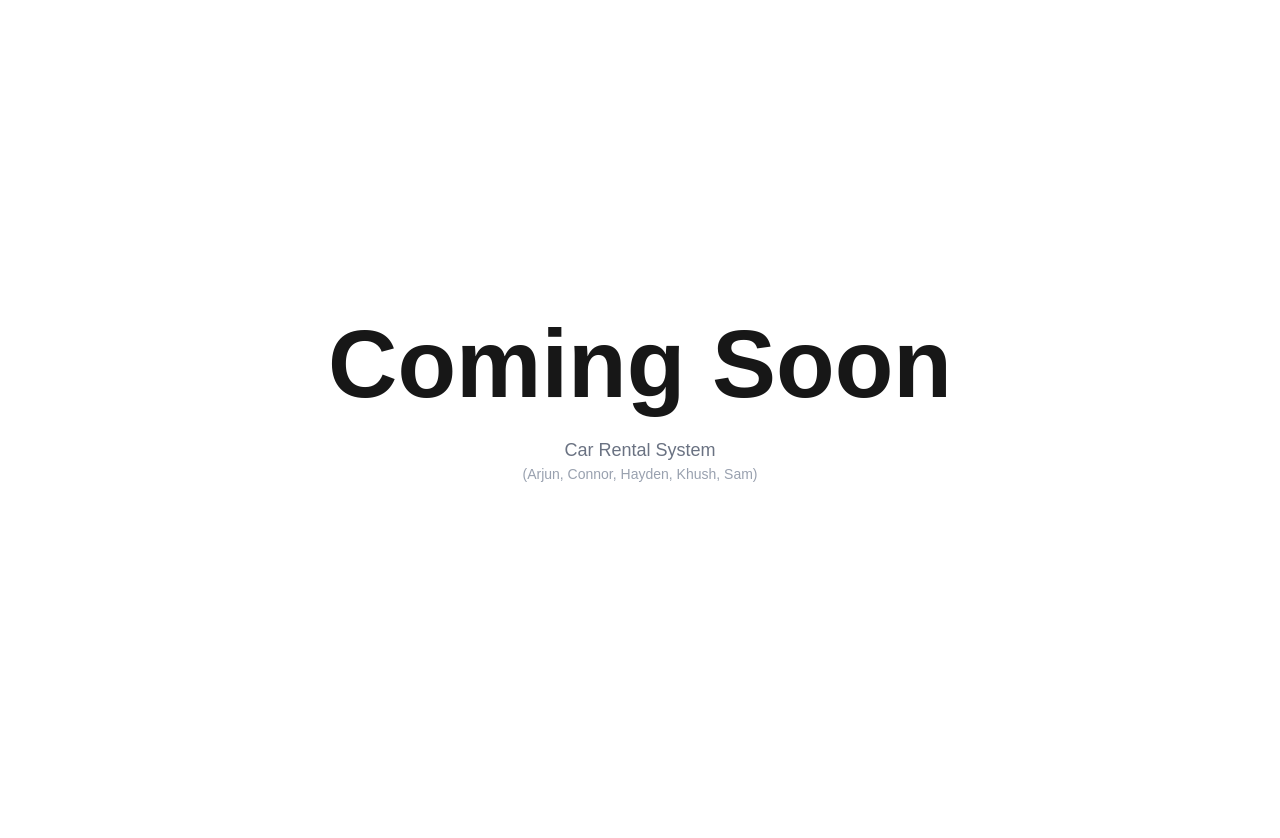
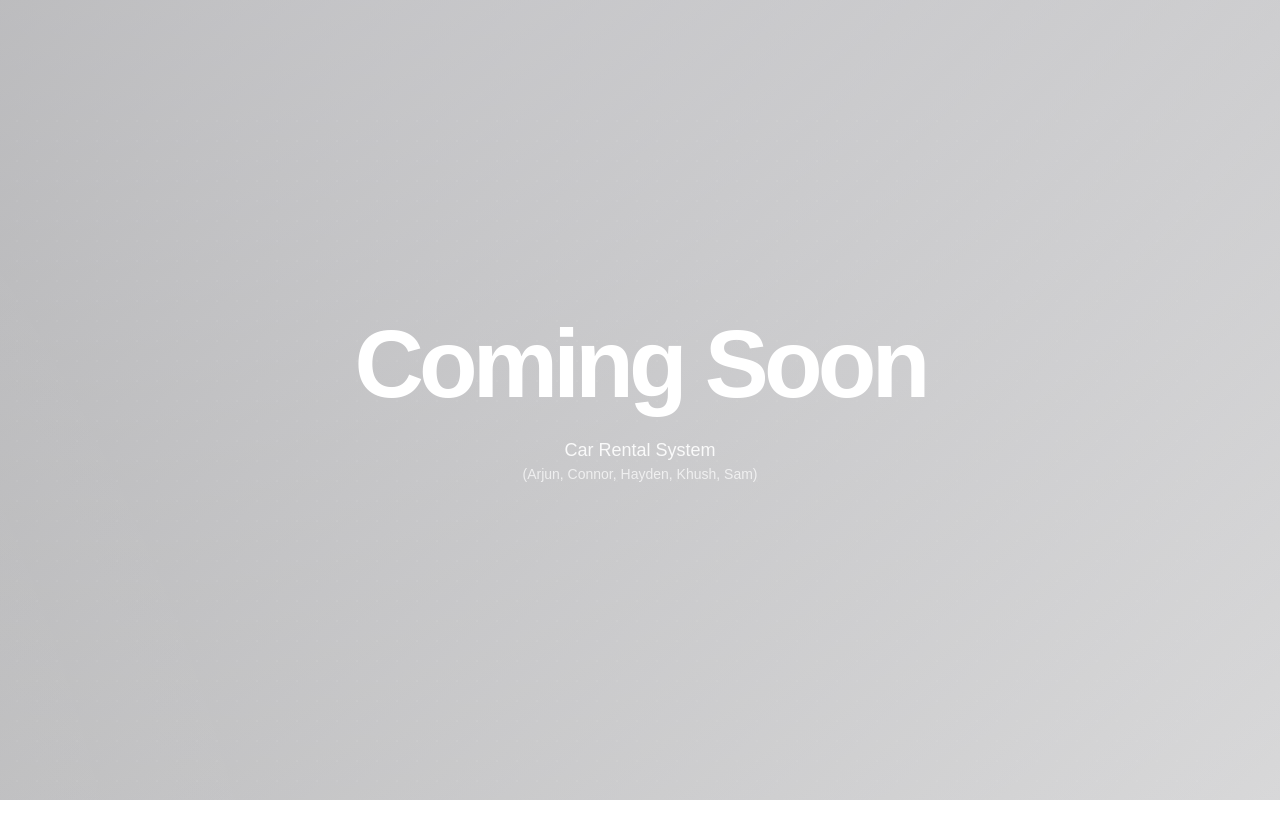
Before and after one commit to xrjvn/cp317a-group25-carrentalsystem, a Next.js app in the folder app/: page / in a window 1280 px wide. Shown: the top 838 px of the page. Before the commit the page ends 800 px from the top, so only its background shows below. Built offline with nearby package versions, Linux system fonts and the light colour scheme.

Commit message:
bg gradient changes

```diff
--- a/app/src/app/globals.css
+++ b/app/src/app/globals.css
@@ -3,6 +3,7 @@
 :root {
   --background: #ffffff;
   --foreground: #171717;
+  overflow: hidden;
 }
 
 @theme inline {
@@ -14,7 +15,7 @@
 
 @media (prefers-color-scheme: dark) {
   :root {
-    --background: #ededed;
+    --background: #ffffff;
     --foreground: #171717;
   }
 }
@@ -24,3 +25,74 @@ body {
   color: var(--foreground);
   font-family: Arial, Helvetica, sans-serif;
 }
+
+/* Noisy gradient background */
+.noisy-gradient {
+  position: relative;
+  background:
+    radial-gradient(circle at 20% 50%, #000000 0%, transparent 50%),
+    radial-gradient(circle at 80% 20%, rgba(248, 248, 255, .5) 0%, transparent 50%),
+    radial-gradient(circle at 40% 80%, rgba(255, 255, 255, .2) 0%, transparent 50%),
+    linear-gradient(135deg, #000000 0%, #898989 50%, #f5f5f5 100%);
+  background-size: 400% 400%;
+  animation: gradientShift 15s ease infinite;
+}
+
+.noisy-gradient::before {
+  content: '';
+  position: absolute;
+  top: 0;
+  left: 0;
+  right: 0;
+  bottom: 0;
+  background-image:
+    radial-gradient(circle at 1px 1px, rgba(255,255,255,0.15) 1px, transparent 0);
+  background-size: 20px 20px;
+  opacity: 0.4;
+  animation: noise 0.2s infinite;
+}
+
+@keyframes gradientShift {
+  0% {
+    background-position: 0% 50%;
+  }
+  50% {
+    background-position: 100% 50%;
+  }
+  100% {
+    background-position: 0% 50%;
+  }
+}
+
+@keyframes noise {
+  0%, 100% {
+    transform: translate(0, 0);
+  }
+  10% {
+    transform: translate(-5%, -5%);
+  }
+  20% {
+    transform: translate(-10%, 5%);
+  }
+  30% {
+    transform: translate(5%, -10%);
+  }
+  40% {
+    transform: translate(-5%, 15%);
+  }
+  50% {
+    transform: translate(-10%, 5%);
+  }
+  60% {
+    transform: translate(15%, 0%);
+  }
+  70% {
+    transform: translate(0%, 15%);
+  }
+  80% {
+    transform: translate(-15%, 10%);
+  }
+  90% {
+    transform: translate(10%, 5%);
+  }
+}
--- a/app/src/app/page.tsx
+++ b/app/src/app/page.tsx
@@ -1,10 +1,10 @@
 export default function Home() {
   return (
-    <div className="min-h-screen p-8 flex items-center justify-center">
-      <main className="text-center">
-        <h1 className="text-8xl font-bold mb-6">Coming Soon</h1>
-        <p className="text-lg text-gray-500 dark:text-gray-400">Car Rental System</p>
-        <p className="text-sm text-gray-400 dark:text-gray-400">(Arjun, Connor, Hayden, Khush, Sam)</p>
+    <div className="min-h-screen p-8 flex items-center justify-center noisy-gradient">
+      <main className="text-center relative z-10">
+        <h1 className="text-8xl font-bold mb-6 text-white tracking-tighter">Coming Soon</h1>
+        <p className="text-lg text-white/90 ">Car Rental System</p>
+        <p className="text-sm text-white/70 ">(Arjun, Connor, Hayden, Khush, Sam)</p>
       </main>
     </div>
   );
```
